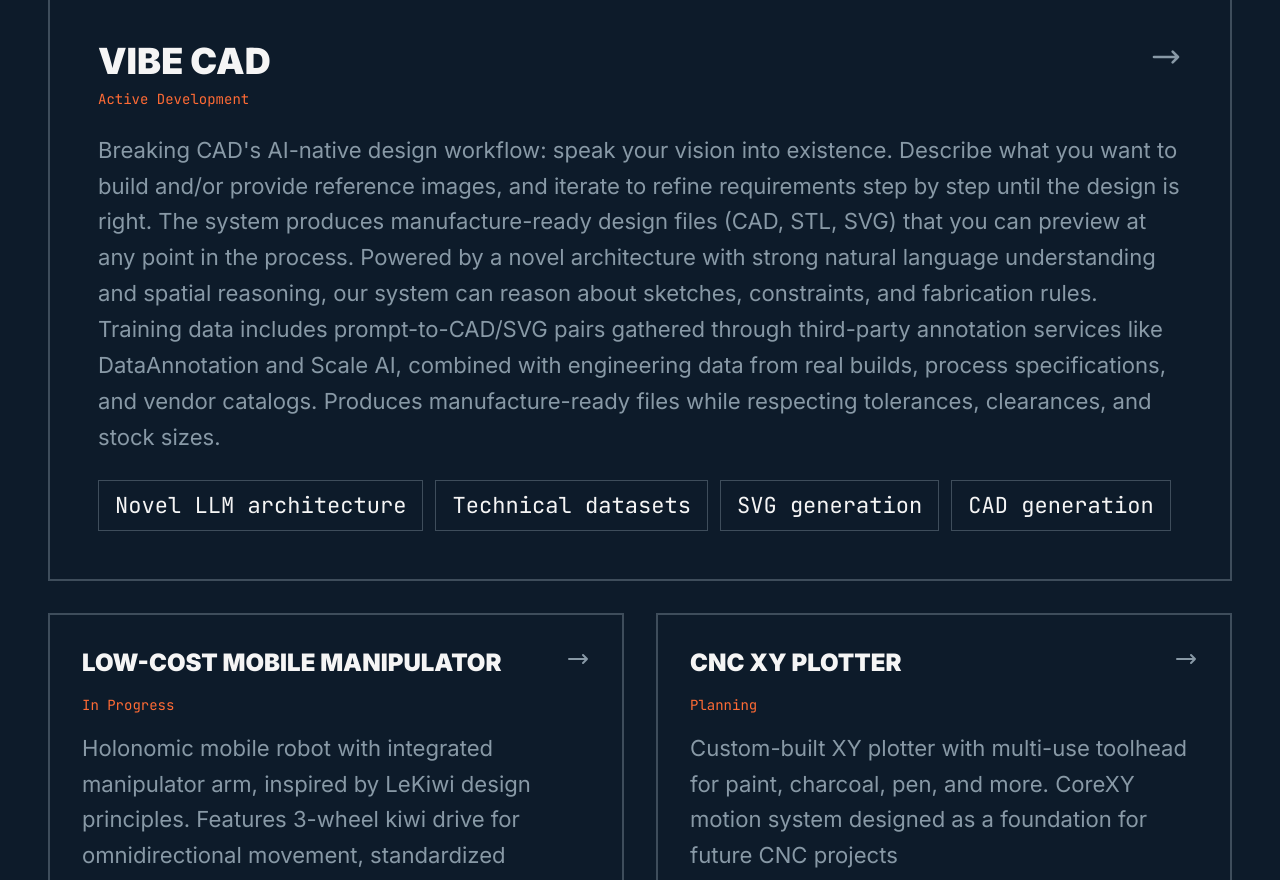
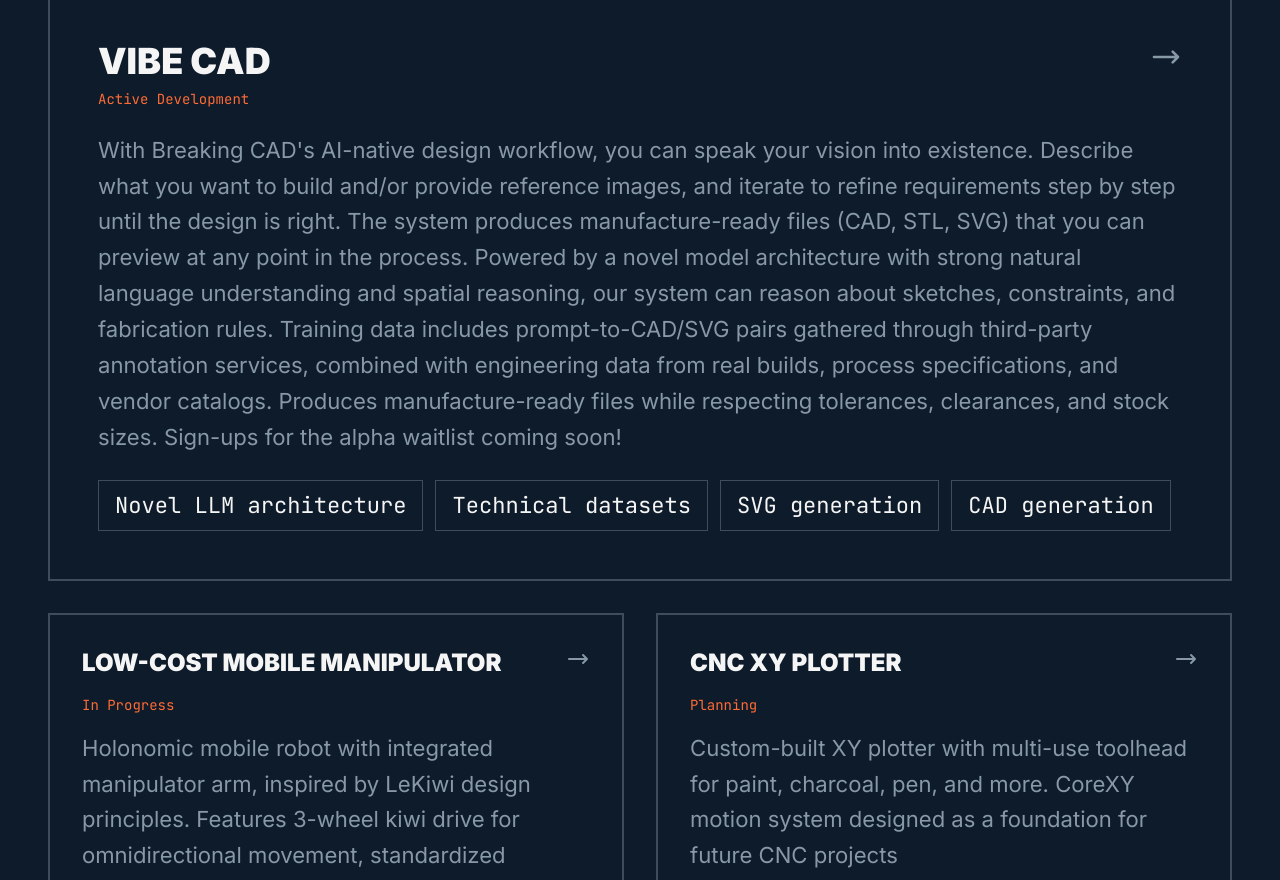
Before and after one commit to sharonxu/breaking-cad, a React (Vite) app: page / in a window 1280 px wide. Shown: the part 2340-3220 px from the top of the page. Built offline with nearby package versions, Linux system fonts and the light colour scheme.

Commit message:
update Vibe CAD project description

```diff
--- a/src/components/Projects.jsx
+++ b/src/components/Projects.jsx
@@ -6,7 +6,7 @@ function Projects({ scrollY }) {
   const projects = [
     {
       title: "VIBE CAD",
-      description: "Breaking CAD's AI-native design workflow: speak your vision into existence. Describe what you want to build and/or provide reference images, and iterate to refine requirements step by step until the design is right. The system produces manufacture-ready design files (CAD, STL, SVG) that you can preview at any point in the process. Powered by a novel architecture with strong natural language understanding and spatial reasoning, our system can reason about sketches, constraints, and fabrication rules. Training data includes prompt-to-CAD/SVG pairs gathered through third-party annotation services like DataAnnotation and Scale AI, combined with engineering data from real builds, process specifications, and vendor catalogs. Produces manufacture-ready files while respecting tolerances, clearances, and stock sizes.",
+      description: "With Breaking CAD's AI-native design workflow, you can speak your vision into existence. Describe what you want to build and/or provide reference images, and iterate to refine requirements step by step until the design is right. The system produces manufacture-ready files (CAD, STL, SVG) that you can preview at any point in the process. Powered by a novel model architecture with strong natural language understanding and spatial reasoning, our system can reason about sketches, constraints, and fabrication rules. Training data includes prompt-to-CAD/SVG pairs gathered through third-party annotation services, combined with engineering data from real builds, process specifications, and vendor catalogs. Produces manufacture-ready files while respecting tolerances, clearances, and stock sizes. Sign-ups for the alpha waitlist coming soon!",
       status: "Active Development",
       tech: ["Novel LLM architecture", "Technical datasets", "SVG generation", "CAD generation"],
       link: null
```
